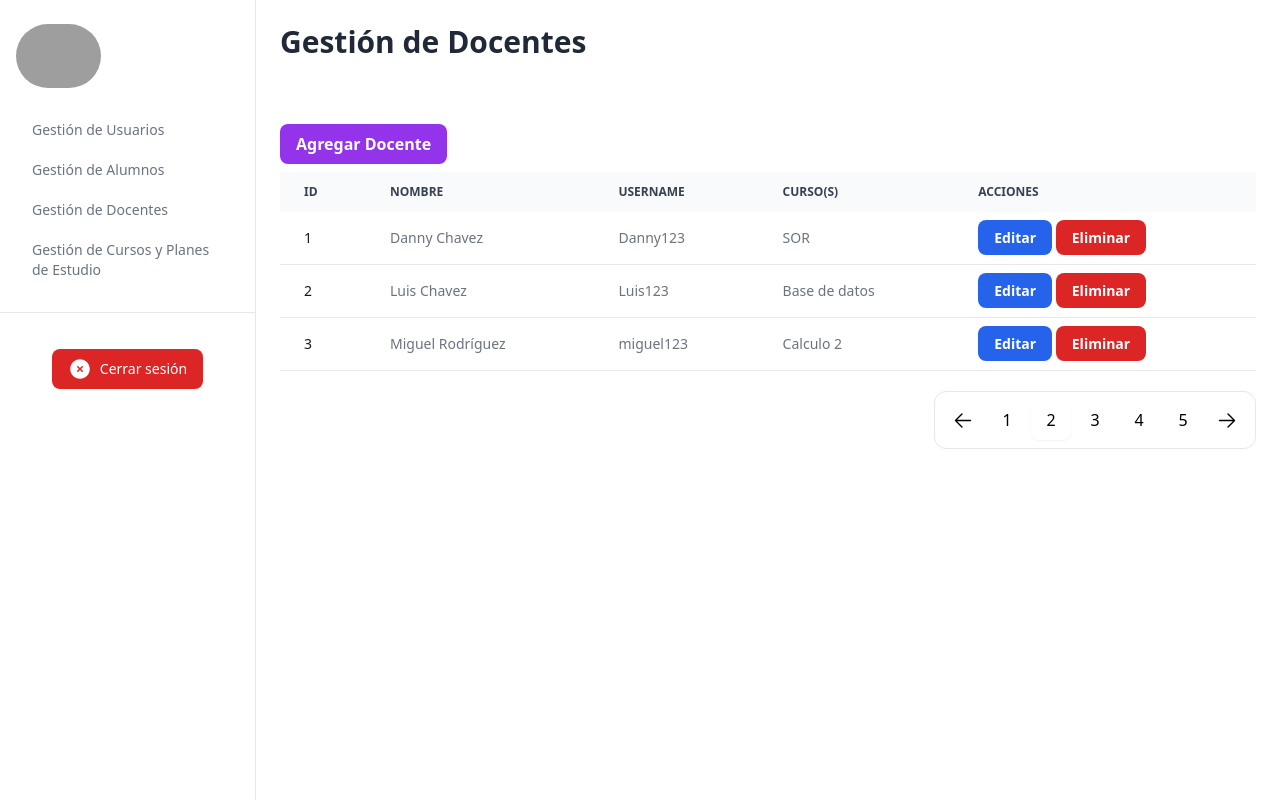
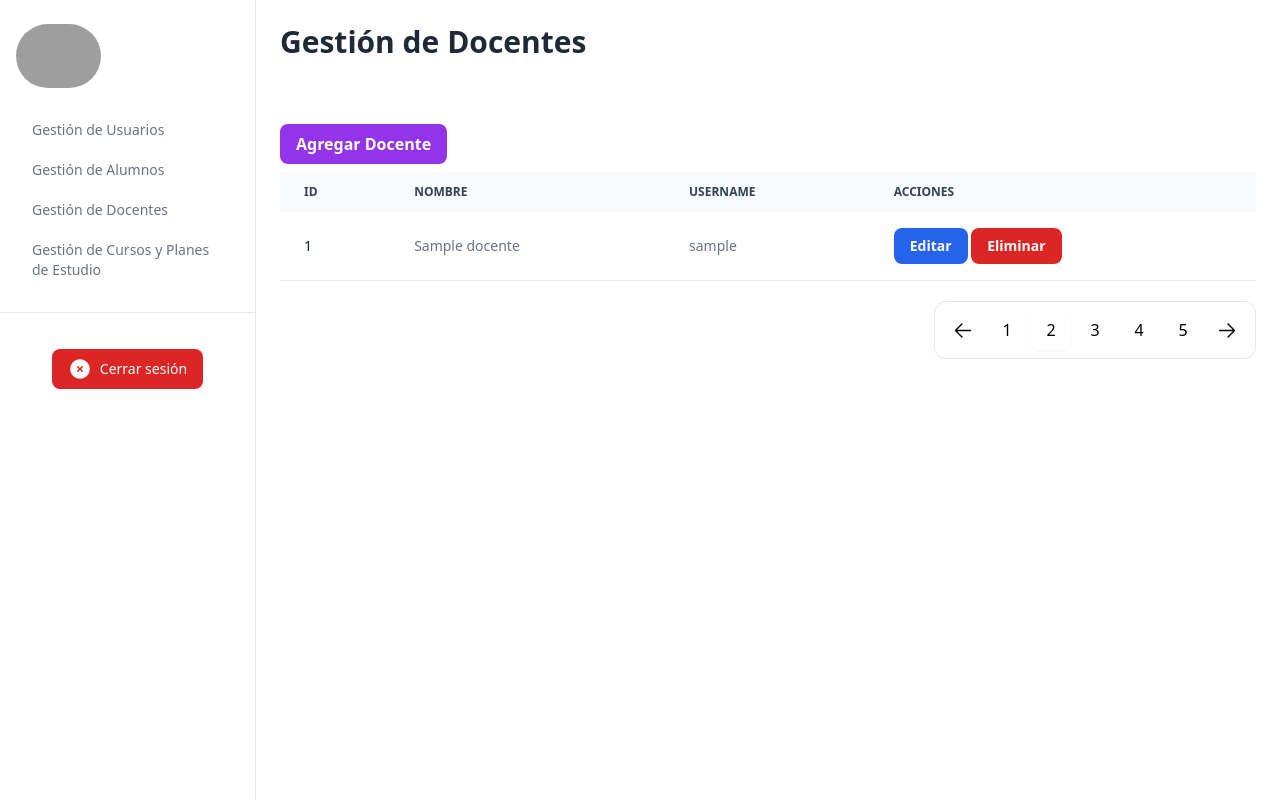
Before and after one commit to ItsAlexMI/ILCOMP, a Django app: page /gestion_docente/ in a window 1280 px wide. Run offline with Django 5.2, Linux system fonts and the light colour scheme; tables that the repository leaves empty hold one stand-in row (values such as "Sample post"); some libraries are stand-ins or nearby versions; grey boxes are pictures that could not be loaded.

Commit message:
:construction:

```diff
--- a/App/models.py
+++ b/App/models.py
@@ -4,8 +4,13 @@ from django.core.exceptions import ValidationError
 from django.db import models
 
 class docente(models.Model):
+    id = models.IntegerField(primary_key=True)
     nombre = models.CharField(max_length=200)
     username = models.CharField(max_length=100, unique=True)
 
     def __str__(self):
         return self.nombre
+
+    class Meta:
+        db_table = "docente"
+        managed=False
--- a/App/templates/gestion_docente.html
+++ b/App/templates/gestion_docente.html
@@ -18,13 +18,29 @@
                     <th scope="col" class="px-6 py-3">ID</th>
                     <th scope="col" class="px-6 py-3">Nombre</th>
                     <th scope="col" class="px-6 py-3">Username</th>
-                    <th scope="col" class="px-6 py-3">Curso(s)</th>
+                    <!-- <th scope="col" class="px-6 py-3">Curso(s)</th> -->
                     <th scope="col" class="px-6 py-3">Acciones</th>
                 </tr>
             </thead>
             <tbody>
                 {% comment %} Ejemplos de alumnos {% endcomment %}
+                {% for docente in docentes %}
                 <tr class="bg-white border-b hover:bg-gray-50">
+                    <td scope="row" class="px-6 py-4 font-medium text-gray-900 whitespace-nowrap">{{ docente.id }}</td>
+                    <td class="px-6 py-4">{{ docente.nombre }}</td>
+                    <td class="px-6 py-4">{{ docente.username }}</td>
+                    <td class="px-6 py-4">
+                        <!-- <a href="#" class="px-4 py-2 bg-blue-600 text-white rounded-lg hover:bg-blue-700 transition-colors duration-300 font-semibold">Editar</a> -->
+                        <button class="px-4 py-2 bg-blue-600 text-white rounded-lg hover:bg-blue-700 transition-colors duration-300 font-semibold"
+                        onclick="editar('{{docente.id}}')"
+                        >Editar</button>
+                        <!-- <a href="#" class="px-4 py-2 bg-red-600 text-white rounded-lg hover:bg-red-700 transition-colors duration-300 font-semibold">Eliminar</a> -->
+                        <button class="px-4 py-2 bg-red-600 text-white rounded-lg hover:bg-red-700 transition-colors duration-300 font-semibold"
+                        onclick="eliminar('{{docente.id}}')">Eliminar</button>
+                    </td>
+                </tr>
+                {% endfor %}
+                <!-- <tr class="bg-white border-b hover:bg-gray-50">
                     <th scope="row" class="px-6 py-4 font-medium text-gray-900 whitespace-nowrap">
                         1
                     </th>
@@ -86,7 +102,7 @@
                         <a href="#" class="px-4 py-2 bg-blue-600 text-white rounded-lg hover:bg-blue-700 transition-colors duration-300 font-semibold">Editar</a>
                         <a href="#" class="px-4 py-2 bg-red-600 text-white rounded-lg hover:bg-red-700 transition-colors duration-300 font-semibold">Eliminar</a>
                     </td>
-                </tr>
+                </tr> -->
 
 
             </tbody>
@@ -158,13 +174,14 @@
             </div>
 
             <!-- Formulario -->
-            <form id="alumnoForm" class="relative mt-8">
+            <form id="docenteForm" class="relative mt-8" method="post" action="{% url 'app:insertar_docente' %}">
+                {% csrf_token %}
                 <!-- Paso 1: Información Personal -->
                 <div id="step1" class="step transition-opacity duration-500">
                     <h2 class="text-2xl font-semibold text-gray-800 mb-4">Información Personal</h2>
 
                     <label class="block text-gray-700 text-sm font-semibold mb-2">Nombre</label>
-                    <input type="text" id="nombre" class="w-full px-4 py-2 border rounded-lg focus:outline-none focus:ring-2 focus:ring-purple-500" required>
+                    <input type="text" id="nombre" name="nombre" class="w-full px-4 py-2 border rounded-lg focus:outline-none focus:ring-2 focus:ring-purple-500" required>
 
                     <button type="button" onclick="nextStep()" class="w-full mt-6 py-2 bg-purple-600 text-white rounded-lg hover:bg-purple-700 transition-colors duration-300">Siguiente</button>
                 </div>
@@ -174,10 +191,10 @@
                 <div id="step2" class="step hidden opacity-0 transition-opacity duration-500">
                     <h2 class="text-2xl font-semibold text-gray-800 mb-4">Credenciales de Usuario</h2>
                     <label class="block text-gray-700 text-sm font-semibold mb-2">Username</label>
-                    <input type="text" id="username" class="w-full px-4 py-2 border rounded-lg focus:outline-none focus:ring-2 focus:ring-purple-500" required>
+                    <input type="text" id="username" name="username" class="w-full px-4 py-2 border rounded-lg focus:outline-none focus:ring-2 focus:ring-purple-500" required>
 
                     <label class="block text-gray-700 text-sm font-semibold mb-2">Password</label>
-                    <input type="password" id="password" class="w-full px-4 py-2 border rounded-lg focus:outline-none focus:ring-2 focus:ring-purple-500" required>
+                    <input type="password" id="password" name="password" class="w-full px-4 py-2 border rounded-lg focus:outline-none focus:ring-2 focus:ring-purple-500" required>
 
                     <div class="flex justify-between mt-6">
                         <button type="button" onclick="prevStep()" class="px-4 py-2 bg-gray-600 text-white rounded-lg hover:bg-gray-700 transition-colors duration-300">Anterior</button>
@@ -297,4 +314,53 @@
             showStep(currentStep);
         }
     </script>
+
+    <script>
+        function editar(id){
+            let url = `/administrar_docente/${id}`
+            $.ajax({
+                // headers : {"X-CSRFToken": token},
+                type:"GET",
+                url:url,
+                // data:data,
+                success: function(r){
+                    console.log(r)
+                    $("#docenteForm").attr('action', url);
+                    $("#nombre").val(r["nombre"])
+                    $("#username").val(r["username"])
+                    $("#username").attr('readonly', true);
+                    openModal()
+
+                },
+                error: function(jqXHR, textStatus, errorThrow){
+                    console.log(textStatus, errorThrow);
+                    alert("Error al enviar el formulario: " + errorThrow)
+                }
+            })
+
+        }
+
+        function eliminar(id){
+            let borrar = confirm(`Borrar Docente con Id ${id}`)
+
+            if(!borrar){
+                return;
+            }
+            let url = `/administrar_docente/${id}`
+            $.ajax({
+                headers : {"X-CSRFToken": '{{csrf_token}}'},
+                type:"DELETE",
+                url:url,
+                // data:data,
+                success: function(r){
+                    location.reload()
+                },
+                error: function(jqXHR, textStatus, errorThrow){
+                    console.log(textStatus, errorThrow);
+                    alert("Error al enviar el formulario: " + errorThrow)
+                }
+            })
+
+        }
+    </script>
 {% endblock %}
--- a/App/templates/layout.html
+++ b/App/templates/layout.html
@@ -139,6 +139,8 @@
         {% endblock %}
     </div>
 
+    <script src="https://code.jquery.com/jquery-3.7.1.min.js" integrity="sha256-/JqT3SQfawRcv/BIHPThkBvs0OEvtFFmqPF/lYI/Cxo=" crossorigin="anonymous"></script>
+
     {% block js%}
     {% endblock js%}
 </body>
--- a/App/templates/layout_admin.html
+++ b/App/templates/layout_admin.html
@@ -80,5 +80,7 @@
         </main>
 
     </div>
+
+    <script src="https://code.jquery.com/jquery-3.7.1.min.js" integrity="sha256-/JqT3SQfawRcv/BIHPThkBvs0OEvtFFmqPF/lYI/Cxo=" crossorigin="anonymous"></script>
 </body>
 </html>
--- a/App/urls.py
+++ b/App/urls.py
@@ -17,6 +17,9 @@ urlpatterns = [
     path('gestion_usuario', views.gestion_usuario, name='gestion_usuario'),
     path('gestion_alumno', views.gestion_alumno, name='gestion_alumno'),
     path('gestion_docente/', views.gestion_docente, name='gestion_docente'),
+    path('administrar_docente/', views.administrar_docente, name='insertar_docente'),
+    path('administrar_docente/<int:id>', views.administrar_docente, name='actualizar_docente'),
+
     path('gestion_CP', views.gestion_CP, name='gestion_CP'),
     path('gestion_notas', views.gestion_notas, name='gestion_notas'),
     path('login/',auth_views.LoginView.as_view(template_name='login.html'),
--- a/App/views.py
+++ b/App/views.py
@@ -1,6 +1,10 @@
-from django.shortcuts import render
+from django.shortcuts import render,redirect
+from django.http import HttpResponseRedirect, JsonResponse
 from django.contrib.auth.decorators import login_required
+from django.db import connection
 
+
+from .models import *
 
 # Create your views here.
 @login_required()
@@ -36,7 +40,59 @@ def gestion_alumno(request):
     return render(request, 'gestion_alumno.html')
 
 def gestion_docente(request):
-    return render(request, 'gestion_docente.html')
+    # with connection.cursor() as cursor:
+    #     # cursor.execute("UPDATE bar SET foo = 1 WHERE baz = %s", [self.baz])
+    #     cursor.execute("SELECT * FROM docente")
+    #     row = cursor.fetchone()
+    context = {}
+    print("Iniciando")
+    objs = docente.objects.raw("SELECT * FROM docente order by id")
+    # for obj in objs:
+    #     print(obj)
+
+    context["docentes"] = objs
+    print("Finalizando")
+    return render(request, 'gestion_docente.html',context)
+
+
+def administrar_docente(request,id=None):
+
+    if request.method == "POST":
+        datos = request.POST
+        # print(datos)
+        nombre = datos.get("nombre")
+        username = datos.get("username")
+        password = datos.get("password")
+        print(nombre,username,password)
+        if not id:
+            # print("Vamos a Insertar")
+            with connection.cursor() as cursor:
+                cursor.execute("SELECT * FROM usuario where username=%s",[username])
+                row = cursor.fetchone()
+                print(row)
+                if not row:
+                    cursor.execute("insert into usuario(username,nombre,password,tipo) values (%s,%s,%s,0)", [username,nombre,password])
+
+                cursor.execute("insert into docente(nombre,username) values(%s,%s)", [nombre,username])
+        else:
+            with connection.cursor() as cursor:
+                cursor.execute("update docente set nombre=%s,username=%s where id=%s",[nombre,username,id])
+
+    if request.method == "GET":
+        objs = docente.objects.raw("SELECT * FROM docente where id=%s",[id])
+        # print(objs)
+        for o in objs:
+        #     print(o.id,o.nombre,o.username)
+            r = {"nombre":o.nombre,"id":o.id,"username":o.username}
+        return JsonResponse(r)
+
+    if request.method == "DELETE":
+        if id:
+             with connection.cursor() as cursor:
+                cursor.execute("delete from docente where id=%s",[id])
+
+    return redirect("app:gestion_docente")
+
 
 def gestion_CP(request):
     return render(request, 'gestion_CP.html')
```
Also changed, not shown: App/migrations/0001_initial.py (added).
